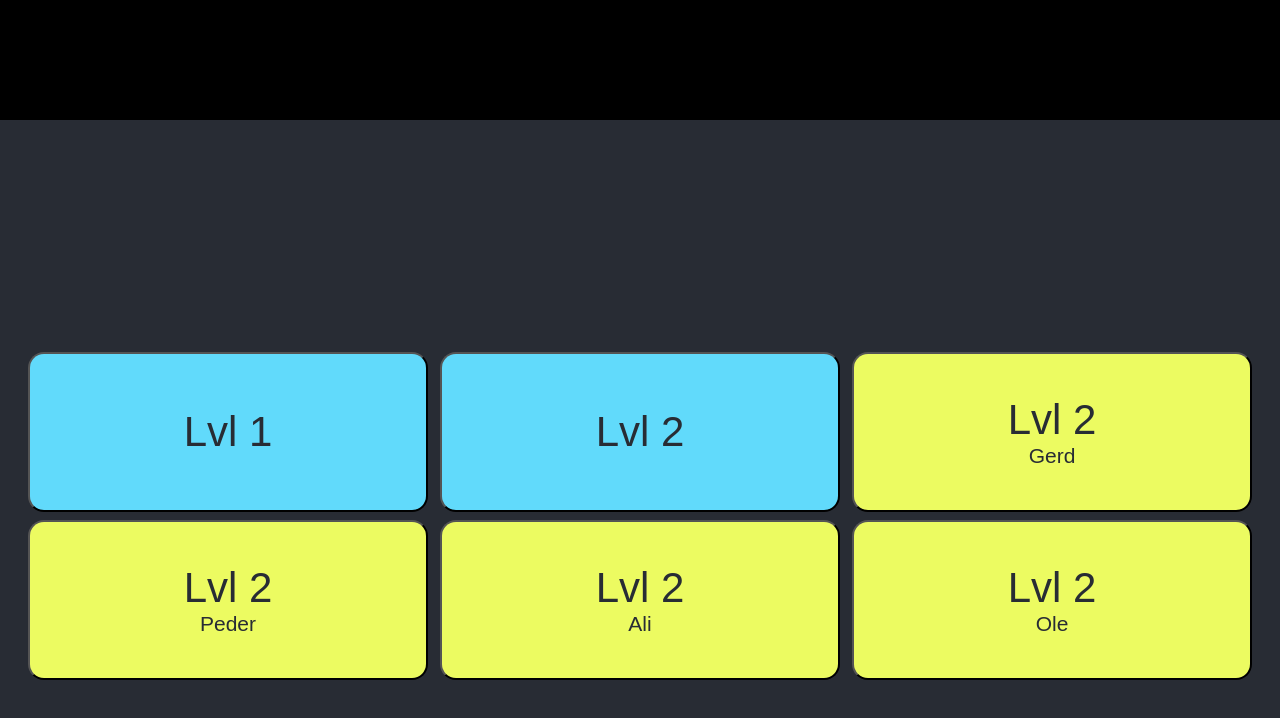
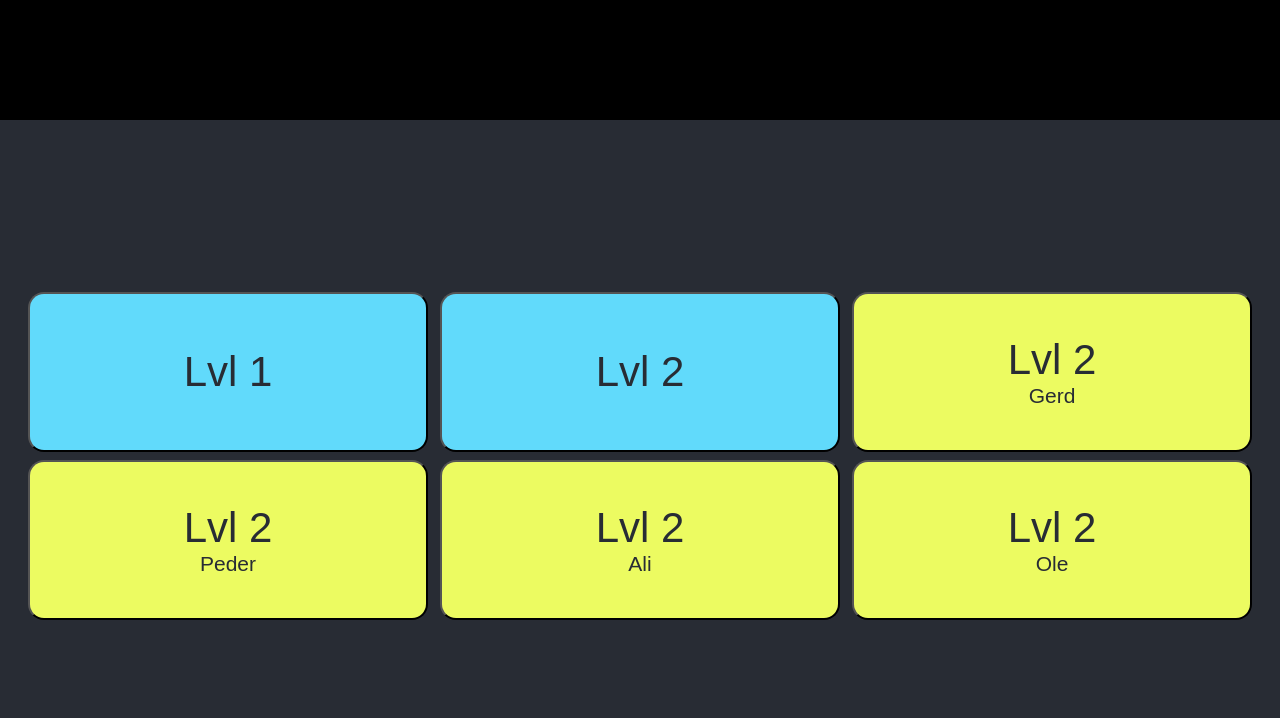
Before and after one commit to fishyFrogFace/08_TFB_INN, a React (Create React App) app: page / in a window 1280 px wide. Shown: the top 718 px of the page. Built offline with nearby package versions, Linux system fonts and the light colour scheme.

Commit message:
Add header to Result and improve styling

```diff
--- a/src/App.css
+++ b/src/App.css
@@ -8,7 +8,7 @@ body {
 }
 
 .questionContainer {
-  min-height: 100vh;
+  min-height: 85vh;
   text-align: center;
   display: flex;
   flex-direction: column;
--- a/src/result/Result.css
+++ b/src/result/Result.css
@@ -6,5 +6,5 @@
   font-family: sans-serif;
   text-align: center;
   color: white;
-  height: 100vh;
+  height: 85vh;
 }
--- a/src/result/Result.tsx
+++ b/src/result/Result.tsx
@@ -18,9 +18,10 @@ const Result: React.FC<Props> = props => {
 
   return (
     <div className='resultContainer'>
+      <h1>Resultat</h1>
       {
         results.map(element => {
-          return <ProgressBar measures={element.measures} maxPoints={element.maxPoints} pointsAchieved={element.pointsAchieved} />
+          return <ProgressBar {...element} />
         })
       }
     </div>
```
